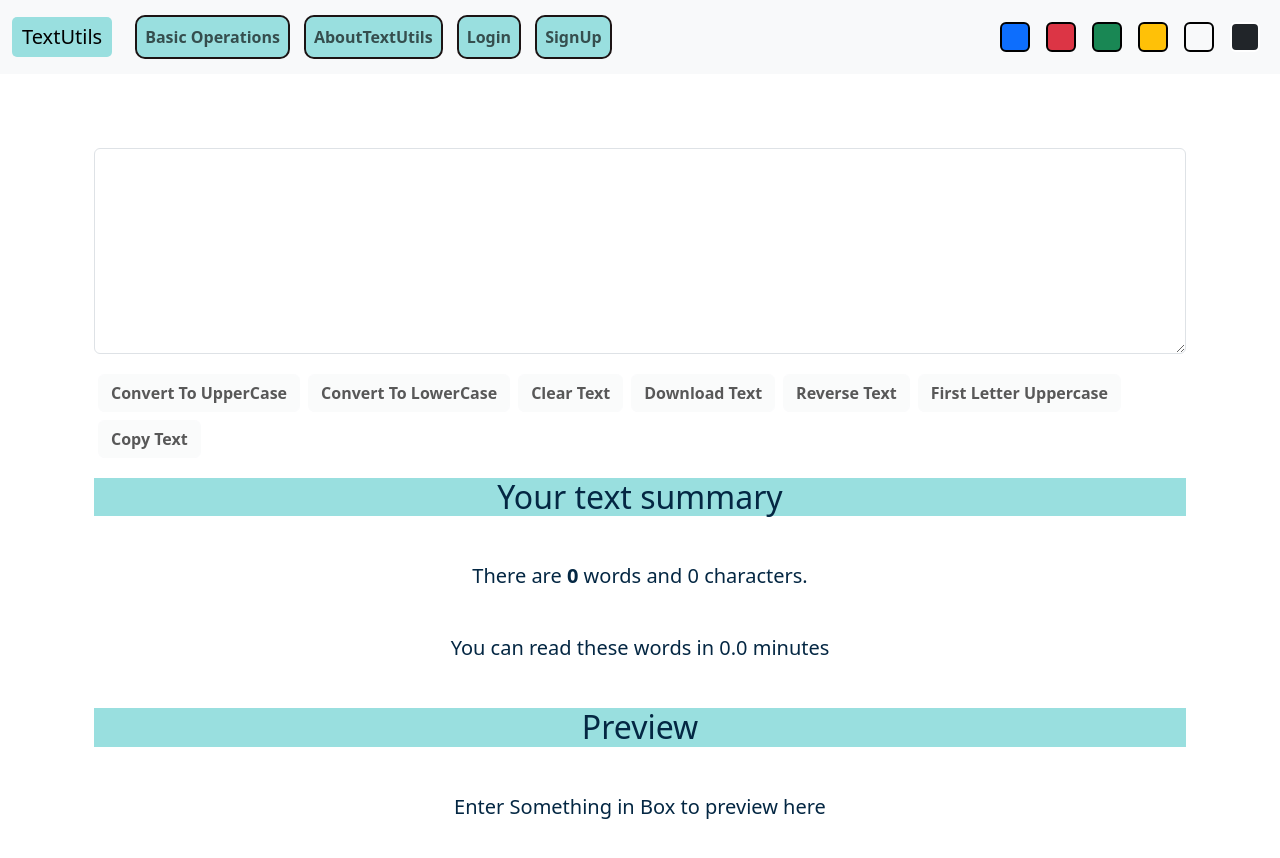
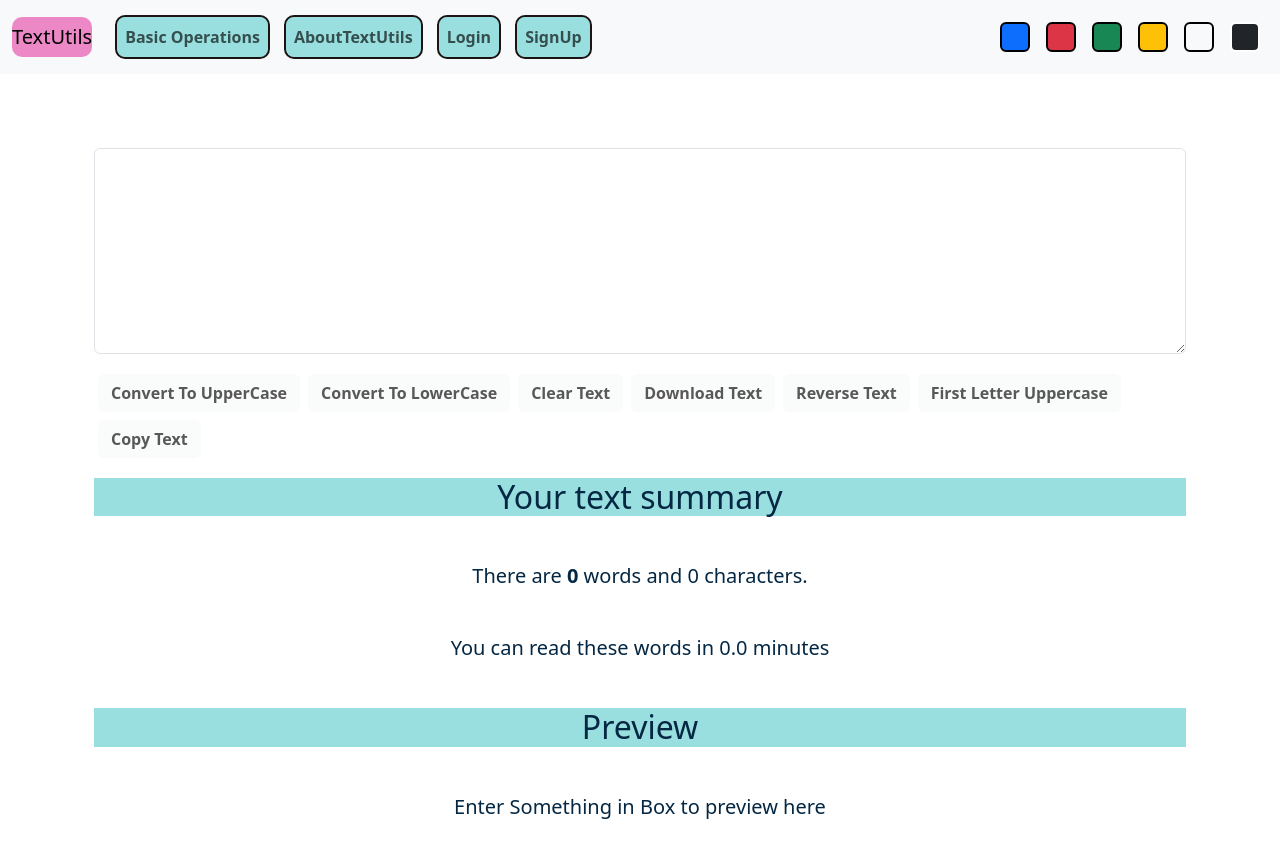
Before and after one commit to siwanijaiswal/Text_Frontend, a React (Create React App) app: page / in a window 1280 px wide. Shown: the top 858 px of the page. Built offline with nearby package versions, Linux system fonts and the light colour scheme.

Commit message:
changed navbar brand color

```diff
--- a/src/components/Navbar.js
+++ b/src/components/Navbar.js
@@ -8,7 +8,9 @@ export default function Navbar(props) {
   return (
     <nav className={`navbar navbar-expand-lg navbar-${props.mode} bg-${props.mode}`}>
       <div className="container-fluid">
-        <Link className="navbar-brand" to="/">{props.title}</Link>
+
+        <li className="navbar-brand" >{props.title}</li>
+        {/* <Link className="navbar-brand" to="/">{props.title}</Link> */}
         <button className="navbar-toggler" type="button" data-bs-toggle="collapse" data-bs-target="#navbarSupportedContent" aria-controls="navbarSupportedContent" aria-expanded="false" aria-label="Toggle navigation">
           <span className="navbar-toggler-icon"></span>
         </button>
--- a/src/style/Navbar.css
+++ b/src/style/Navbar.css
@@ -12,3 +12,9 @@
    border-radius:10px;
     /* font-weight: bold; */
 }
+.navbar-brand{
+    background-color: rgb(237, 136, 199);
+   border-color: aliceblue;
+   border-radius:10px;
+   list-style-type: none;
+}
```
